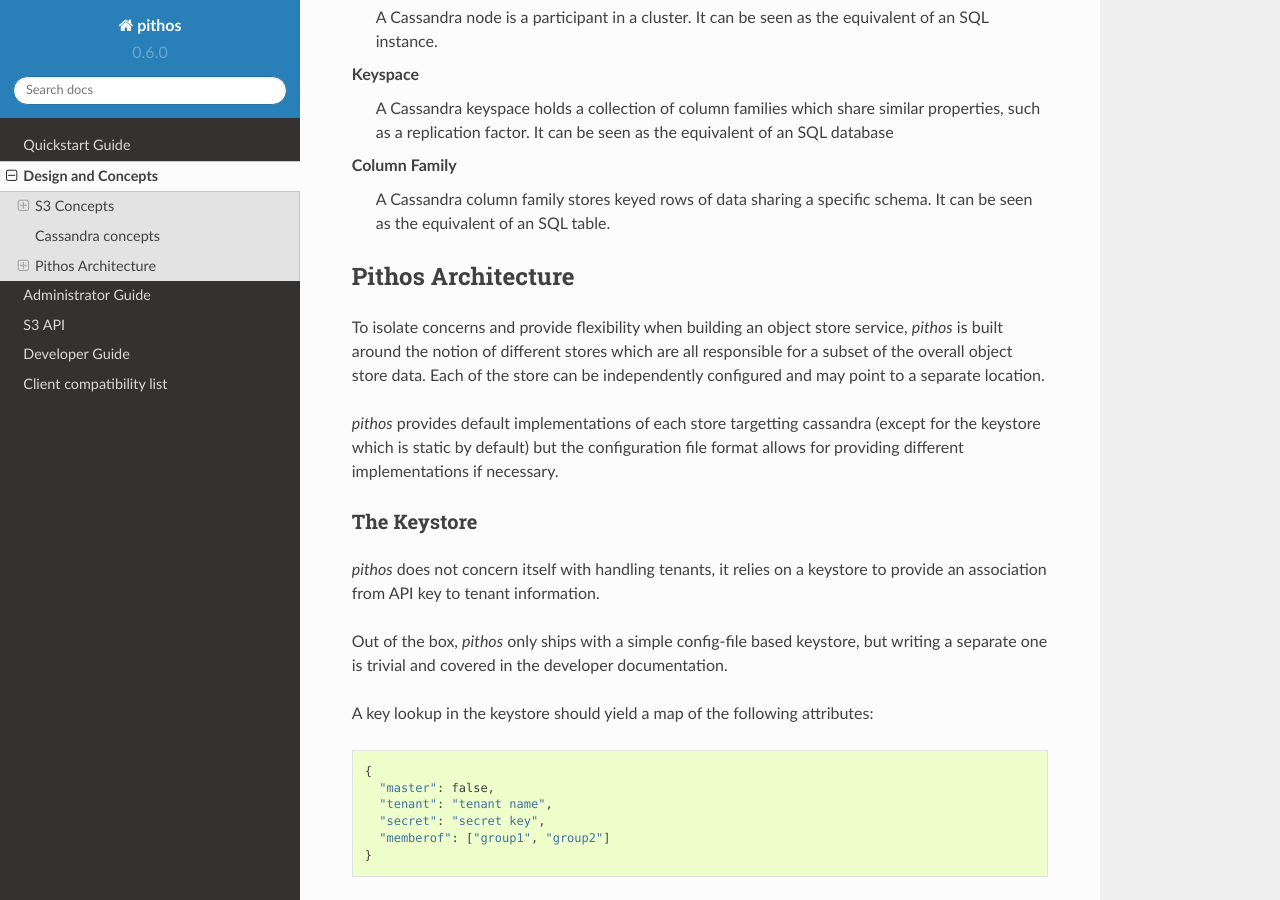
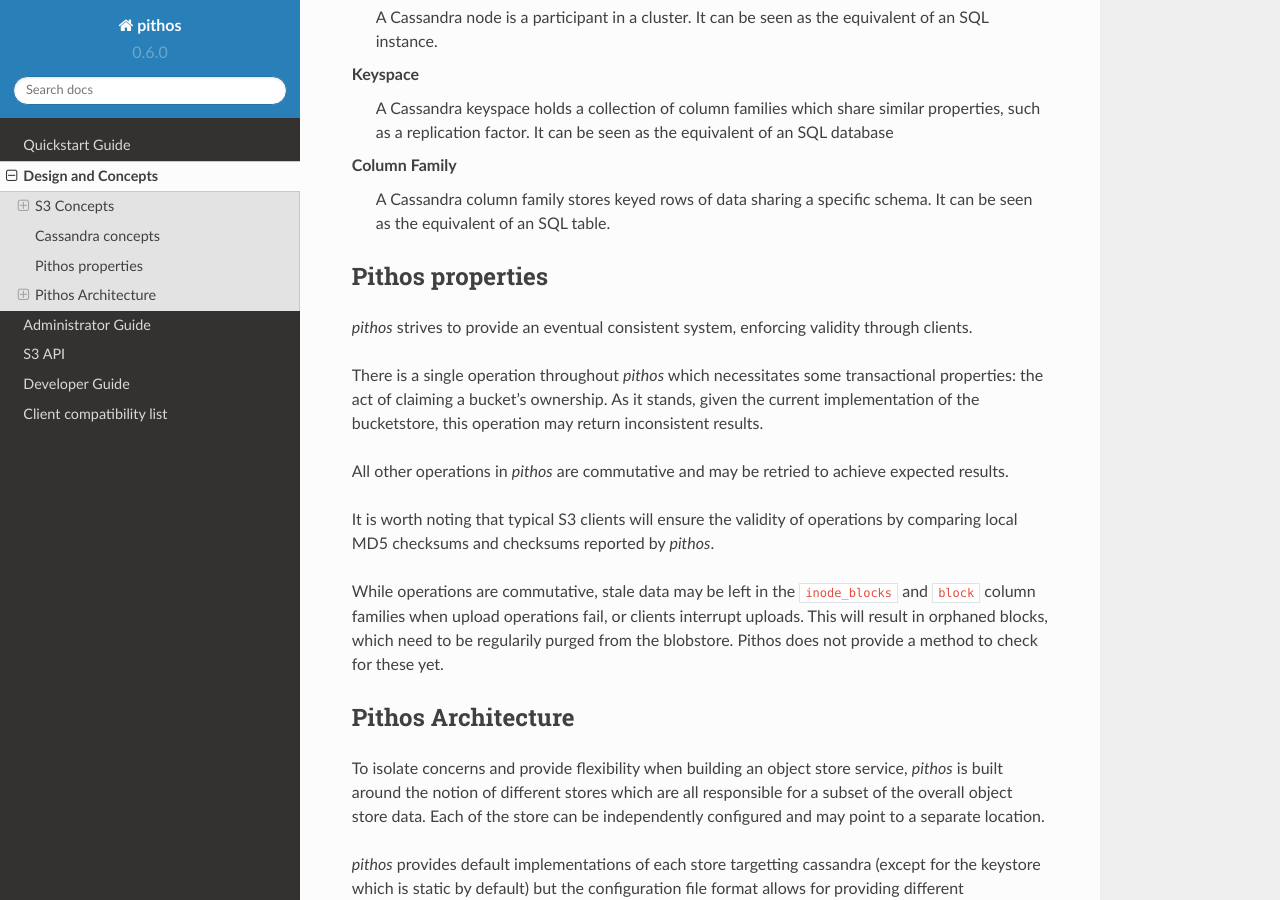
Before and after one commit to exoscale/pithos, a Sphinx documentation site: the page built from doc/source/concepts.rst, in a window 1280 px wide and 900 px high, scrolled down 1320 px. Built offline with Sphinx 7.4.7 and the Read the Docs theme 2.0.0, drawn with Linux system fonts in a browser that asks for light colours.

Commit message:
document tradeoffs

```diff
--- a/doc/source/concepts.rst
+++ b/doc/source/concepts.rst
@@ -75,6 +75,31 @@
   schema. It can be seen as the equivalent of an SQL table.
 
 .. _Apache Cassandra: http://cassandra.apache.org
+
+Pithos properties
+-----------------
+
+*pithos* strives to provide an eventual consistent system, enforcing
+validity through clients.
+
+There is a single operation throughout *pithos* which necessitates some
+transactional properties: the act of claiming a bucket's ownership.
+As it stands, given the current implementation of the bucketstore, this
+operation may return inconsistent results.
+
+All other operations in *pithos* are commutative and may be retried
+to achieve expected results.
+
+It is worth noting that typical S3 clients will ensure the validity of operations
+by comparing local MD5 checksums and checksums reported by *pithos*.
+
+While operations are commutative, stale data may be left in the
+``inode_blocks`` and ``block`` column families when upload operations
+fail, or clients interrupt uploads. This will result in orphaned blocks,
+which need to be regularily purged from the blobstore. Pithos does not
+provide a method to check for these yet.
+
+
 
 .. _Pithos Architecture:
 
```
